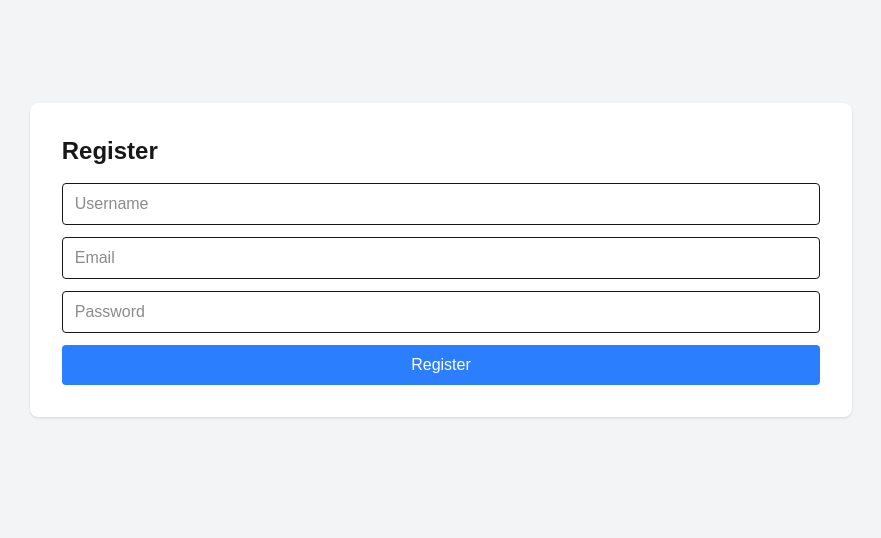
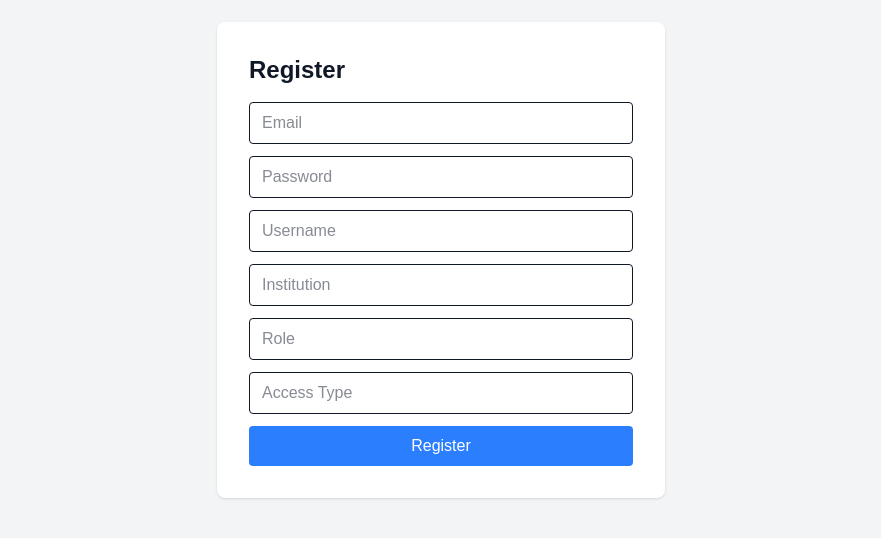
Before and after one commit to felipestawinski/kpi-master-front, a Next.js app in the folder kpi-master-front/: page /register in a window 1280 px wide. Shown: the part 140-678 px from the top of the page, without its empty margins (199-1080 px from the left). Built offline with nearby package versions, Linux system fonts and the light colour scheme.

Commit message:
Register page

```diff
--- a/kpi-master-front/src/app/register/page.tsx
+++ b/kpi-master-front/src/app/register/page.tsx
@@ -1,13 +1,116 @@
+'use client';
+
+import { useState } from 'react';
+
 export default function RegisterPage() {
+  const [formData, setFormData] = useState({
+    email: '',
+    password: '',
+    username: '',
+    institution: '',
+    role: '',
+    accessType: '',
+  });
+
+  const handleChange = (e: React.ChangeEvent<HTMLInputElement>) => {
+    setFormData({
+      ...formData,
+      [e.target.name]: e.target.value,
+    });
+  };
+
+  const handleSubmit = async (e: React.FormEvent) => {
+    e.preventDefault();
+
+    try {
+      const response = await fetch('http://localhost:8080/register', {
+        method: 'POST',
+        headers: {
+          'Content-Type': 'application/json',
+        },
+        body: JSON.stringify(formData),
+      });
+
+      if (!response.ok) {
+        throw new Error('Failed to register');
+      }
+
+      const result = await response.text();
+      console.log(result)
+      if (!response.ok) {
+      throw new Error(result);
+      }
+
+      console.log('Success:', result);
+      alert('Registration successful!');
+    } catch (error) {
+      console.error('Error:', error);
+      alert('Registration failed.');
+    }
+  };
+
   return (
     <div className="min-h-screen flex items-center justify-center bg-gray-100">
-        <div className="p-8 bg-white shadow rounded-lg">
-          <h1 className="text-2xl font-semibold mb-4">Register</h1>
-          <form>
-            <input type="text" placeholder="Username" className="w-full mb-3 px-3 py-2 border rounded"/>
-            <input type="email" placeholder="Email" className="w-full mb-3 px-3 py-2 border rounded"/>
-            <input type="password" placeholder="Password" className="w-full mb-3 px-3 py-2 border rounded"/>
-            <button className="w-full py-2 bg-blue-500 text-white rounded">Register</button>
+      <div className="p-8 bg-white shadow rounded-lg w-full max-w-md">
+        <h1 className="text-2xl font-semibold mb-4 text-gray-900">Register</h1>
+        <form onSubmit={handleSubmit} className="space-y-3">
+          <input
+            type="text"
+            name="email"
+            placeholder="Email"
+            value={formData.email}
+            onChange={handleChange}
+            className="w-full px-3 py-2 border rounded text-gray-900"
+            required
+          />
+          <input
+            type="password"
+            name="password"
+            placeholder="Password"
+            value={formData.password}
+            onChange={handleChange}
+            className="w-full px-3 py-2 border rounded text-gray-900"
+            required
+          />
+          <input
+            type="text"
+            name="username"
+            placeholder="Username"
+            value={formData.username}
+            onChange={handleChange}
+            className="w-full px-3 py-2 border rounded text-gray-900"
+            required
+          />
+          <input
+            type="text"
+            name="institution"
+            placeholder="Institution"
+            value={formData.institution}
+            onChange={handleChange}
+            className="w-full px-3 py-2 border rounded text-gray-900"
+          />
+          <input
+            type="text"
+            name="role"
+            placeholder="Role"
+            value={formData.role}
+            onChange={handleChange}
+            className="w-full px-3 py-2 border rounded text-gray-900"
+          />
+          <input
+            type="text"
+            name="accessType"
+            placeholder="Access Type"
+            value={formData.accessType}
+            onChange={handleChange}
+            className="w-full px-3 py-2 border rounded text-gray-900"
+          />
+          <button
+            type="submit"
+            className="w-full py-2 bg-blue-500 text-white rounded"
+          >
+            Register
+          </button>
         </form>
       </div>
     </div>
```
Also changed, not shown: kpi-master-front/package.json (+7 -7 lines), 1 other file (tests, documents, lock files or other folders). Lines whose indentation alone changed are shown as unchanged.
